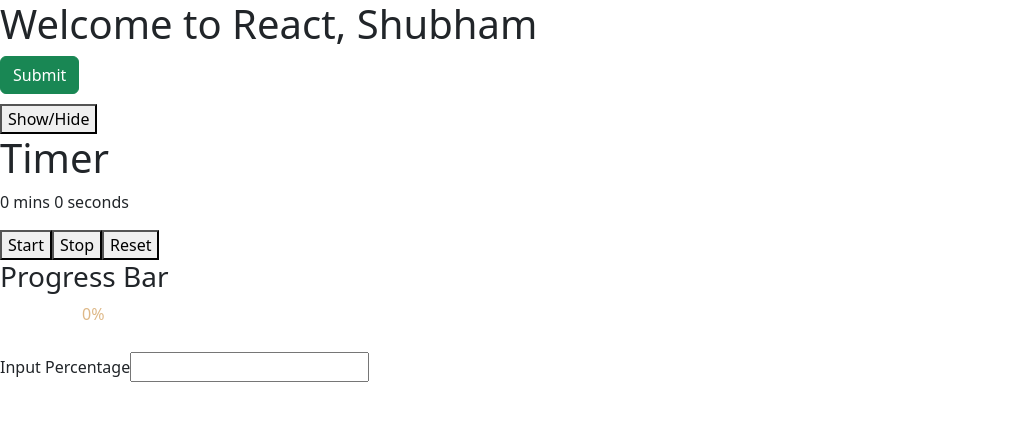
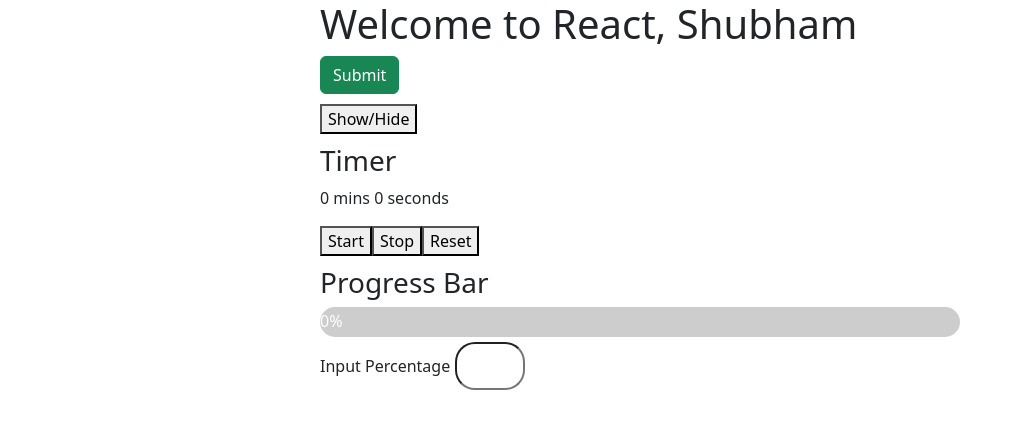
Before and after one commit to shubhT25/Practice, a React (Create React App) app: page / in a window 1280 px wide. Shown: the top 428 px of the page, without its empty margins (0-1023 px from the left). Built offline with nearby package versions, Linux system fonts and the light colour scheme.

Commit message:
Update Progress Bar

```diff
--- a/src/App.css
+++ b/src/App.css
@@ -37,6 +37,12 @@
   }
 }
 
+body {
+  display: flex;
+  justify-content: center;
+  align-items: center;
+}
+
 .button {
   background-color:blue;
   color:white;
@@ -45,15 +51,41 @@
   height:30px;
 }
 
-.container{
-  width: 200px;
-  height: 50px;
-  color: grey;
-  border-radius: 2px;
+input {
+  border-radius: 20px;
+  width: 70px;
+  padding: 10px;
+  outline: none;
+}
+
+label {
+  padding-right: 5px;
+}
+
+.pcontainer{
+  width: 50vw !important;
+  height: 30px;
+  border-radius: 40px;
+  border-style: none;
+  background-color: #cdcdcd;
+  color: red;
+  position: relative;
+  z-index: -1;
+  margin-bottom: 5px;
 }
 
 .innerContainer{
-  height: 50px;
-  color: burlywood;
-  border-radius: 2px;
+  padding-left: 0px !important;
+  padding-right: 0px !important;
+  height: 28px;
+  display: grid;
+  border-style: none;
+  place-items: center;
+  border-radius: 40px;
+  background: linear-gradient(to left, #f2709c, #ff9472);
+  box-shadow: 0 3px 3px -5px #f2709c, 0 2px 5px #f2709c;
+  color: white;
+  position: absolute;
+  transition: 1.5s ease 0.3s;
+  z-index: 100;
 }
--- a/src/App.js
+++ b/src/App.js
@@ -17,7 +17,7 @@
       <Timer />
       <ProgressBar width={percent}/>
       <form>
-        <label for="percent">Input Percentage</label>
+        <label for="html">Input Percentage</label>
         <input id="percent" type="number" onChange={(e) => setPercent(e.target.value)}></input>
       </form>
     </>
--- a/src/components/ProgressBar.jsx
+++ b/src/components/ProgressBar.jsx
@@ -1,13 +1,17 @@
-import React from 'react'
+import React, {useEffect} from 'react'
 
 const ProgressBar = ({width}) => {
+    useEffect(() => {
+    console.log(width);
+    }, [width]);
+
   return (
     <div>
-        <h3>Progress Bar</h3>
-        <div className='container'>
+        <h3 style={{marginTop: '10px'}}>Progress Bar</h3>
+        <div className='pcontainer'>
         {width >= 0 && width <=100 ? (
-            <div className='innerContainer' style={{ width: `${width}%` }}>
-                {width}%
+            <div className='innerContainer' style={{ width: `${width ? width : 0}%` }}>
+                {width ? width : 0}%
             </div>
         ):(
             alert("Enter correct Number")
--- a/src/components/Timer.jsx
+++ b/src/components/Timer.jsx
@@ -33,7 +33,7 @@
 
   return (
     <div>
-      <h1>Timer</h1>
+      <h3 style={{marginTop: '10px'}}>Timer</h3>
       <p>
         {Math.floor(timer / 60)} mins {timer % 60} seconds
       </p>
```
